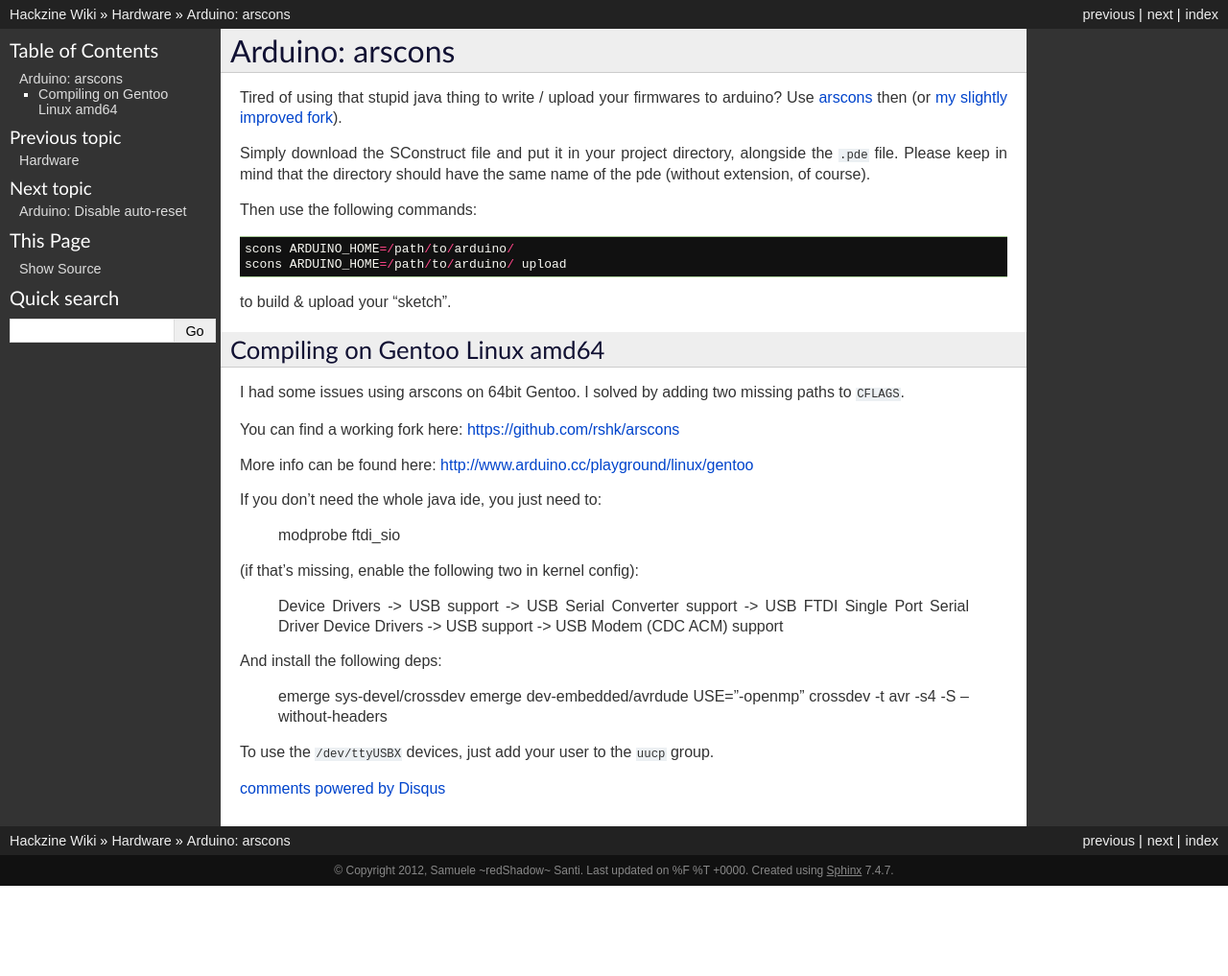
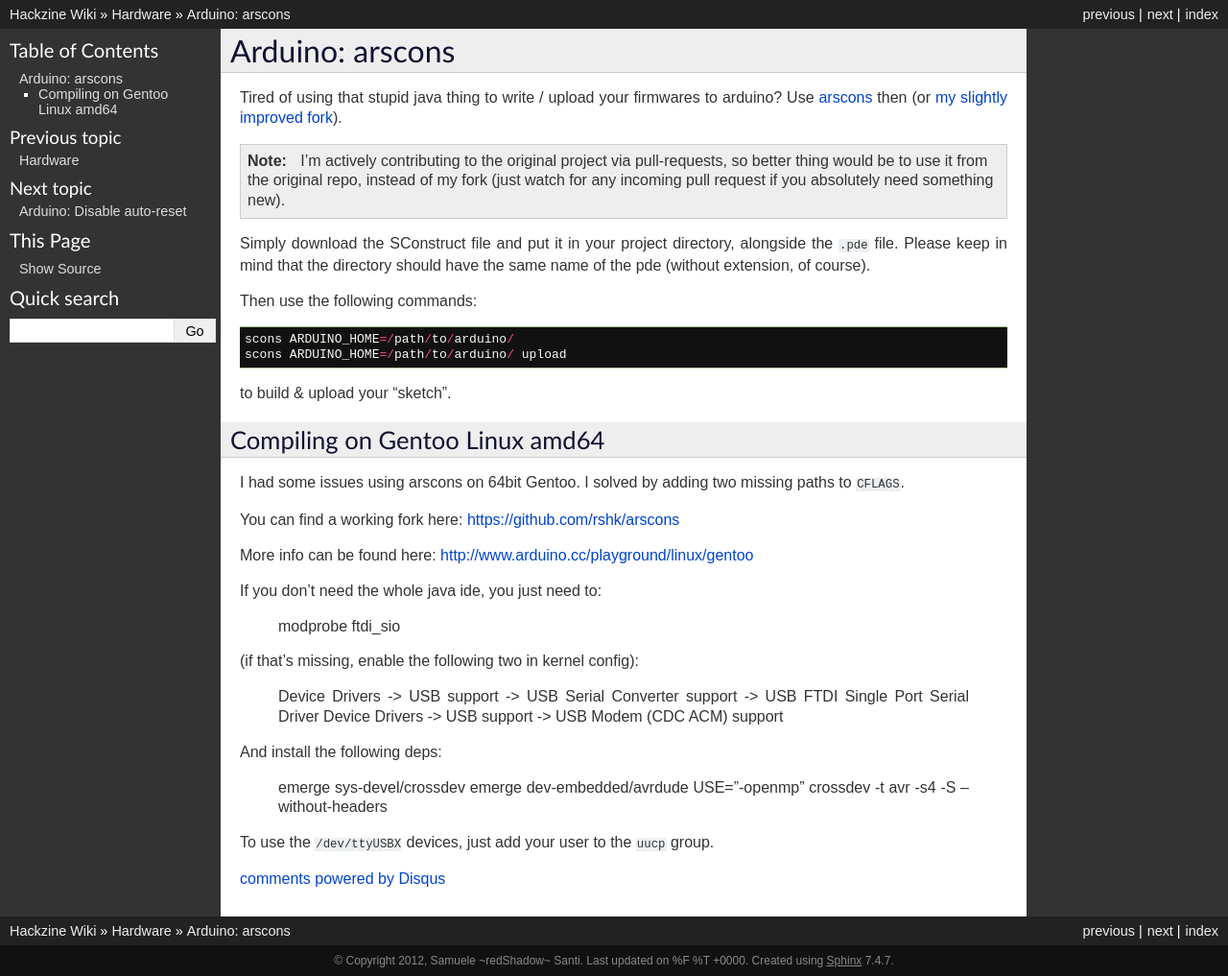
Before and after one commit to rshk/wiki.hackzine.org, a Sphinx documentation site: the page built from source/hardware/arduino-arscons.rst, in a window 1280 px wide. Shown: the whole page at 96% size. Built offline with Sphinx 7.4.7, drawn with Linux system fonts in a browser that asks for light colours; formulas are drawn with MathJax 3; comment, search, counter and statistics services are not loaded; before the commit the page ends 923 px from its top, so only the background shows below that.

Commit message:
Better info about the fork, on hardware/arduino-arscons

```diff
--- a/source/hardware/arduino-arscons.rst
+++ b/source/hardware/arduino-arscons.rst
@@ -1,8 +1,15 @@
 Arduino: arscons
-####
+################
 
-Tired of using that stupid java thing to write / upload your firmwares to arduino?
+Tired of using that stupid java thing to write / upload your firmwares to
+arduino?
 Use arscons_ then (or `my slightly improved fork`_).
+
+.. note::
+    I'm actively contributing to the original project via pull-requests,
+    so better thing would be to use it from the original repo, instead
+    of my fork (just watch for any incoming pull request if you absolutely
+    need something new).
 
 Simply download the SConstruct file and put it in your project directory, alongside the ``.pde`` file.
 Please keep in mind that the directory should have the same name of the pde (without extension, of course).
@@ -15,7 +22,7 @@
 to build & upload your "sketch".
 
 Compiling on Gentoo Linux amd64
-====
+===============================
 
 I had some issues using arscons on 64bit Gentoo. I solved by adding two missing paths to ``CFLAGS``.
 
```
